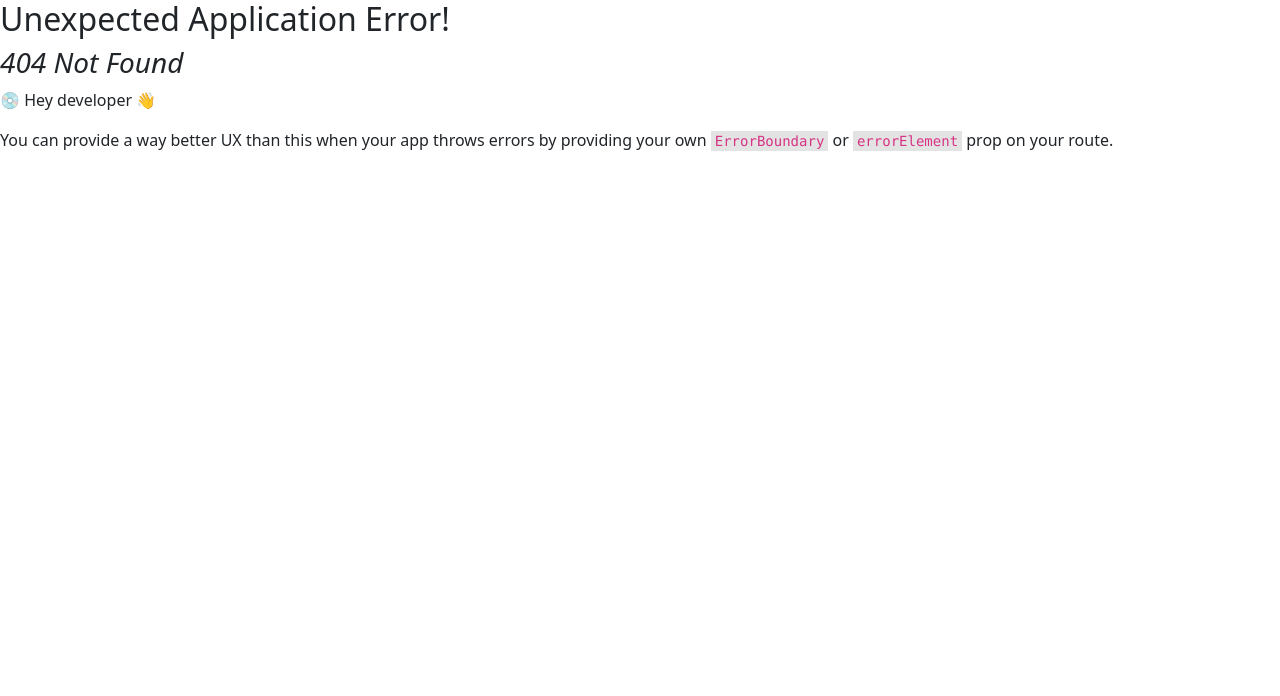
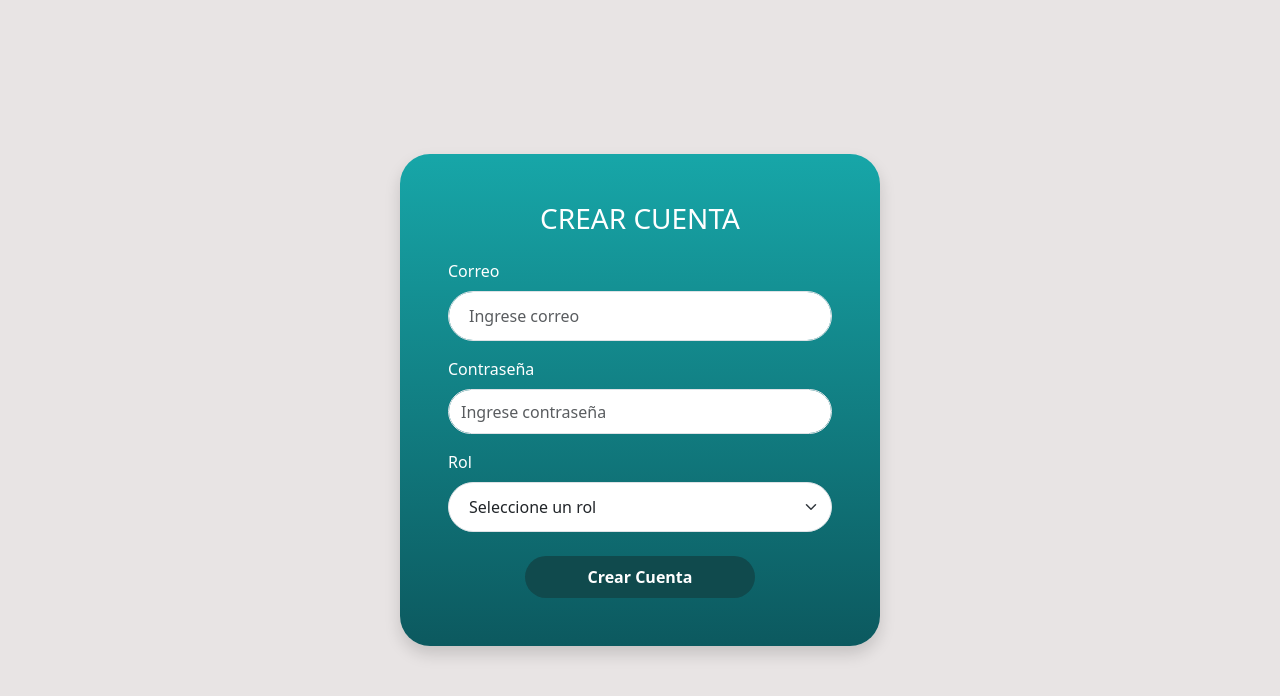
Before and after one commit to Owen-H123/TechFrontend, a React (Vite) app: page /registro in a window 1280 px wide. Before the commit this address had no page. Shown: the top 696 px of the page. Built offline with nearby package versions, Linux system fonts and the light colour scheme.

Commit message:
Avanzando el registro

```diff
--- a/src/App.jsx
+++ b/src/App.jsx
@@ -3,10 +3,11 @@ import { RouterProvider, createBrowserRouter } from "react-router-dom";
 import Home from "./assets/pages/Home";
 import Login from "./assets/pages/Login.jsx";
 
+import Registro from "./assets/pages/Registro.jsx";
 const router = createBrowserRouter([
   { path: "/", element: <Home /> },
- { path: "/login", element: <Login /> }
-
+  { path: "/login", element: <Login /> },
+  { path: "/registro", element: <Registro /> }
 ]);
 
 function App() {
--- /dev/null
+++ b/src/assets/css/Register.css
@@ -0,0 +1,4 @@
+body {
+  background: linear-gradient(135deg, #1f2937, #111827);
+  min-height: 100vh;
+}
--- a/src/assets/pages/Login.jsx
+++ b/src/assets/pages/Login.jsx
@@ -63,12 +63,15 @@ export default function Login() {
           <button   className="btn fw-bold py-2 w-75"style={{backgroundColor: "#104A4D",color: "white",borderRadius: "30px"}}>Ingresar</button>
           </div>
 
-          <p className="text-center mt-3">
-            ¿No tienes una cuenta?{" "}
-            <a href="#" className="text-white fw-bold text-decoration-none">
-              Crear una cuenta
-            </a>
-          </p>
+            <p className="text-center mt-3">
+                    ¿No tienes una cuenta?{" "}
+                    <Link
+                        to="/registro"
+                        className="text-white fw-bold text-decoration-none">
+                        Crear una cuenta
+                    </Link>
+            </p>
+
         </div>
       </div>
     </div>
--- /dev/null
+++ b/src/assets/pages/Registro.jsx
@@ -0,0 +1,87 @@
+import "../css/Register.css";
+
+
+
+export default function Registro() {
+  return (
+    <div
+      className="d-flex justify-content-center align-items-center"
+      style={{ minHeight: "100vh", background: "#E8E4E4" }}
+    >
+      <div
+        className="p-5 shadow"
+        style={{
+          width: "480px",
+          borderRadius: "30px",
+          background: "linear-gradient(180deg, #17A6A8, #0C595F)",
+        }}
+      >
+        <h3 className="text-center text-white mb-4">CREAR CUENTA</h3>
+
+
+        <label className="form-label text-white">Correo</label>
+        <input
+          type="email"
+          className="form-control mb-3"
+          placeholder="Ingrese correo"
+          style={{ borderRadius: "30px", padding: "12px 20px" }}
+        />
+
+
+          <div className="mb-3 position-relative" style={{ marginTop: "15px" }}>
+             <label className="form-label text-white">Contraseña</label>
+
+                <input
+                    type="password"
+                    className="form-control"
+                    placeholder="Ingrese contraseña"
+                    style={{
+                    borderRadius: "30px",
+                    paddingRight: "45px",
+                    height: "45px",       // altura constante
+                    }}
+                />
+
+                <i
+                    className="bi bi-eye-fill"
+                    style={{
+                    position: "absolute",
+                    right: "18px",
+                    top: "55px",        // posición exacta debajo del label
+                    transform: "translateY(-50%)",
+                    cursor: "pointer",
+                    color: "#555"
+                    }}
+                ></i>
+            </div>
+
+
+
+        <label className="form-label text-white">Rol</label>
+        <select
+          className="form-select mb-4"
+          style={{ borderRadius: "30px", padding: "12px 20px" }}
+        >
+          <option value="">Seleccione un rol</option>
+          <option value="admin">Administrador</option>
+          <option value="usuario">Usuario</option>
+        </select>
+
+
+        <div className="d-flex justify-content-center">
+          <button
+            className="btn fw-bold py-2"
+            style={{
+              width: "60%",
+              backgroundColor: "#104A4D",
+              color: "white",
+              borderRadius: "30px",
+            }}
+          >
+            Crear Cuenta
+          </button>
+        </div>
+      </div>
+    </div>
+  );
+}
```
